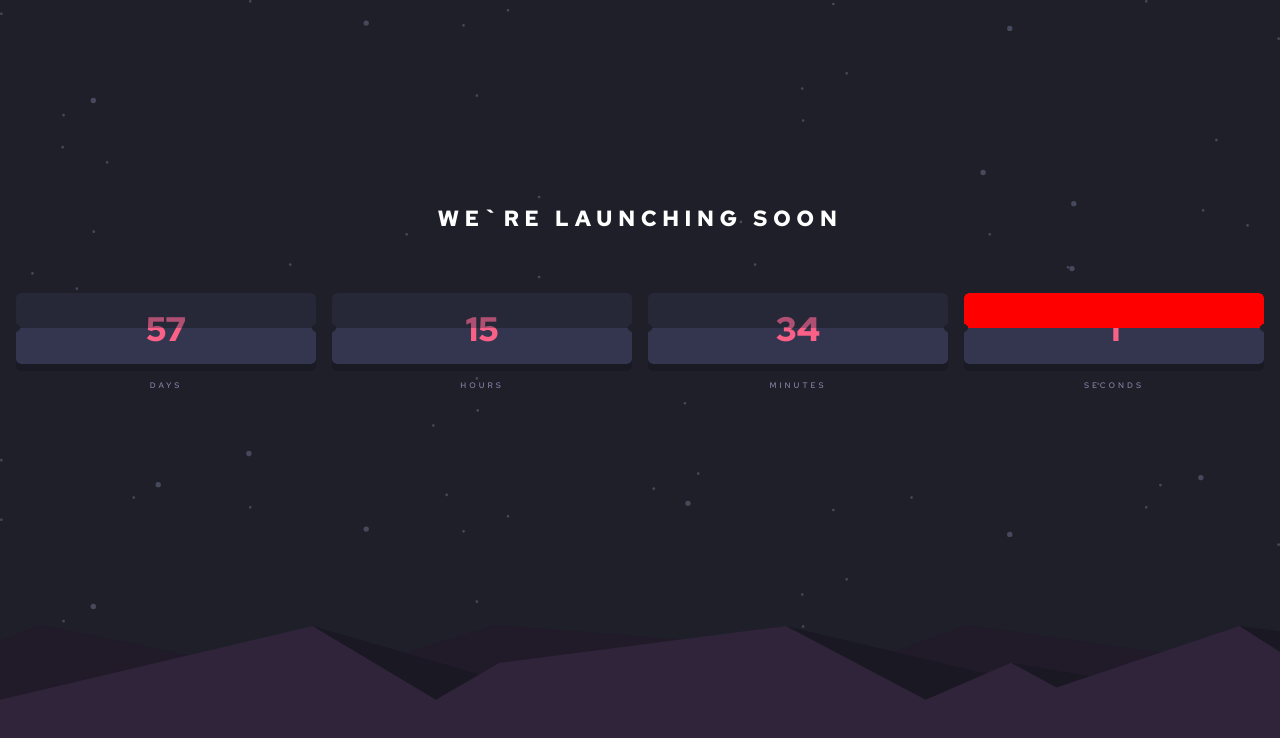
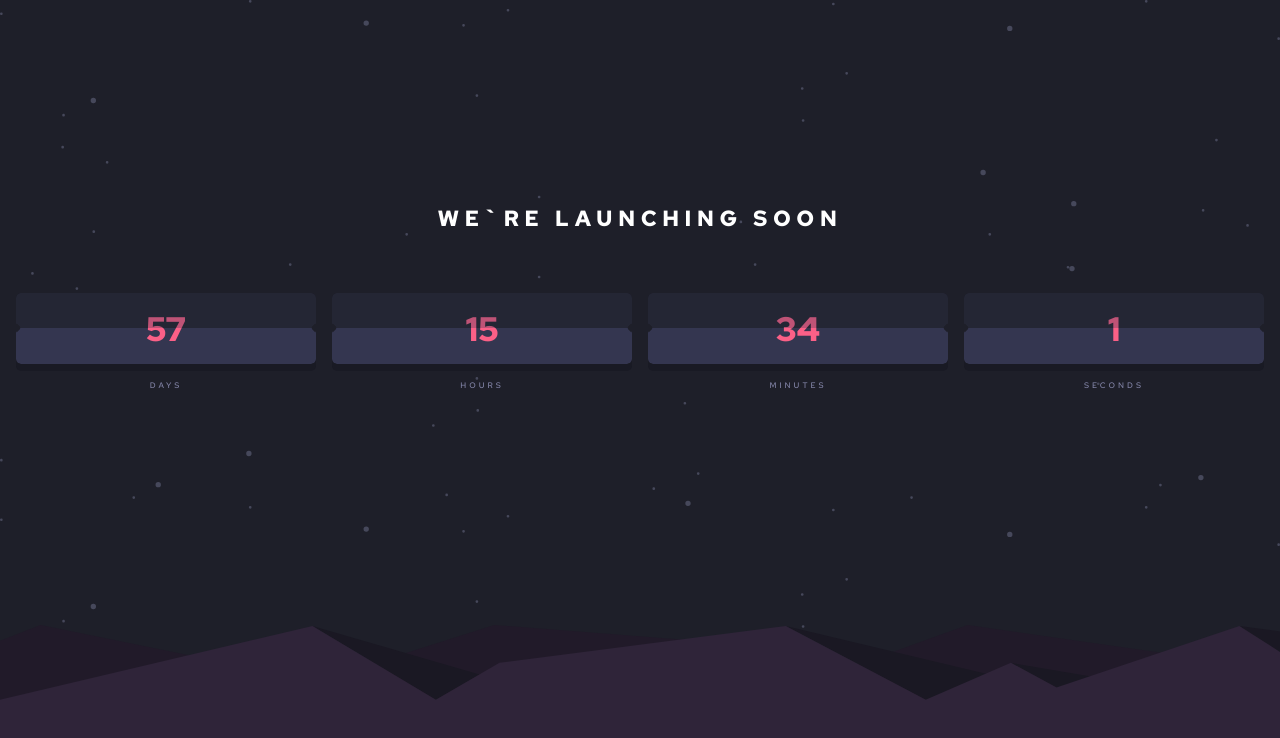
Before and after one commit to Mateeb11/launch-countdown-timer, a React (Vite) app: page / in a window 1280 px wide. Shown: the top 738 px of the page. Built offline with nearby package versions, Linux system fonts and the light colour scheme.

Commit message:
Revert "adding flip animation (TBC)"
This reverts commit 7df1c910c6770b7884d61d0553b98d61706dded2.

```diff
--- a/src/Components/Countdown/Number.jsx
+++ b/src/Components/Countdown/Number.jsx
@@ -2,23 +2,12 @@ import { useEffect, useState } from "react";
 import classes from "./Number.module.scss";
 
 export default function Number({ number, type }) {
-  const [flip, setFlip] = useState(false);
-  useEffect(() => {
-    setFlip(true);
-
-    setTimeout(() => {
-      setFlip(false);
-    }, 1500);
-  }, [number]);
-
   return (
-    <div className={`${flip && classes.flip}`}>
-      <div className={`${classes.container} `}>
-        <div className={classes.numberContainer}>
-          <p className={classes.number}>{number}</p>
-        </div>
-        <p className={classes.countdownText}>{type}</p>
+    <div className={classes.container}>
+      <div className={classes.numberContainer}>
+        <p className={classes.number}>{number}</p>
       </div>
+      <p className={classes.countdownText}>{type}</p>
     </div>
   );
 }
--- a/src/Components/Countdown/Number.module.scss
+++ b/src/Components/Countdown/Number.module.scss
@@ -1,47 +1,6 @@
-@keyframes flip {
-  0% {
-    transform: rotateX(0deg) translateY(0%);
-  }
-  25% {
-    transform: translateY(0%);
-  }
-  50% {
-    transform: rotateX(20deg);
-  }
-  75% {
-  }
-  100% {
-    transform: rotateX(180deg) translateY(100%);
-  }
-}
-
-.flip .container::before {
-  z-index: 1;
-  animation: linear flip 0.5s forwards;
-}
 .container {
   display: grid;
   gap: 1em;
-
-  position: relative;
-
-  &::before {
-    position: absolute;
-    bottom: 1.65em;
-    height: 36%;
-    width: 100%;
-    z-index: -5;
-
-    content: "";
-
-    background-color: red;
-
-    --mask: radial-gradient(4px at 4px 0, #0000 98%, #000) -4px;
-    -webkit-mask: var(--mask);
-    mask: var(--mask);
-
-    border-radius: 5px;
-  }
 
   .numberContainer {
     display: grid;
@@ -75,7 +34,7 @@
       content: "";
 
       background-color: var(--dark-desaturated-blue);
-      opacity: 0.375;
+      opacity: 0.3;
 
       --mask: radial-gradient(4px at 4px 100%, #0000 98%, #000) -4px;
       -webkit-mask: var(--mask);
@@ -83,7 +42,6 @@
 
       border-radius: 5px;
     }
-
     &::before {
       position: absolute;
       bottom: 0;
```
